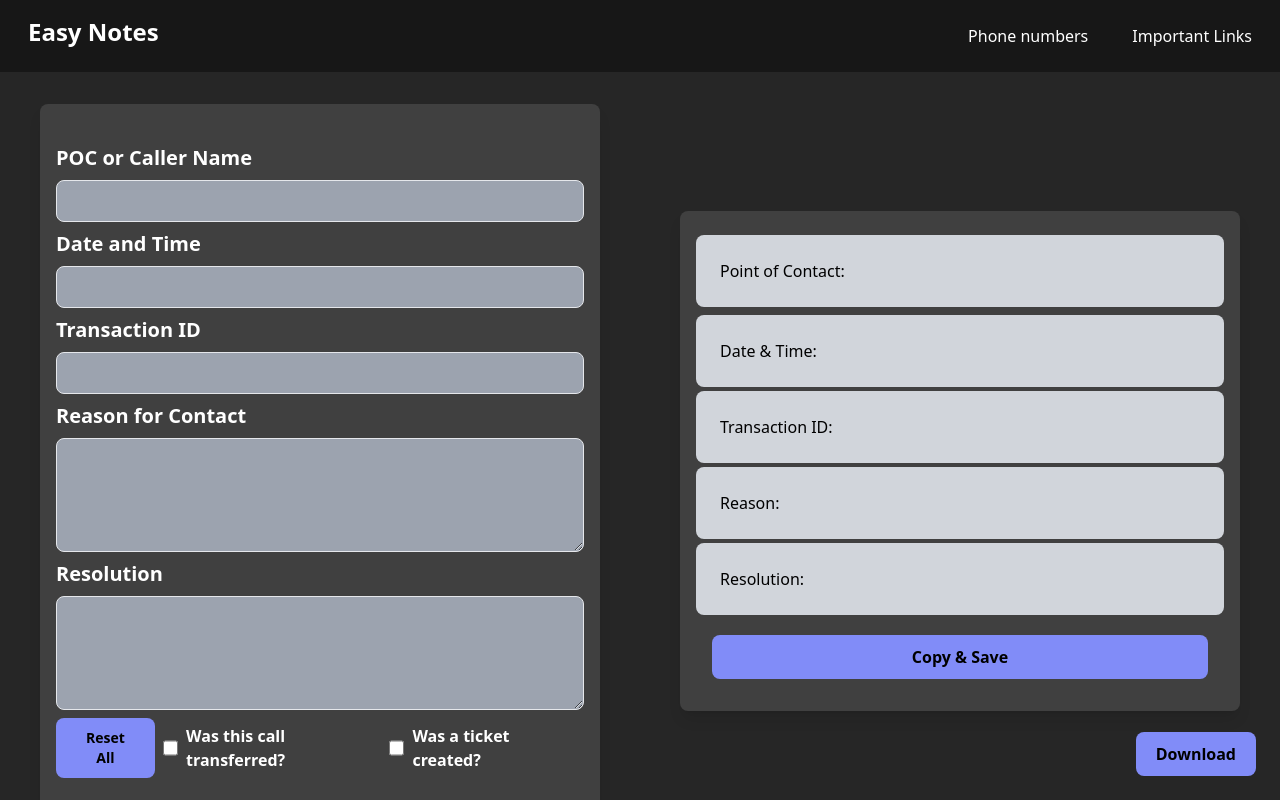
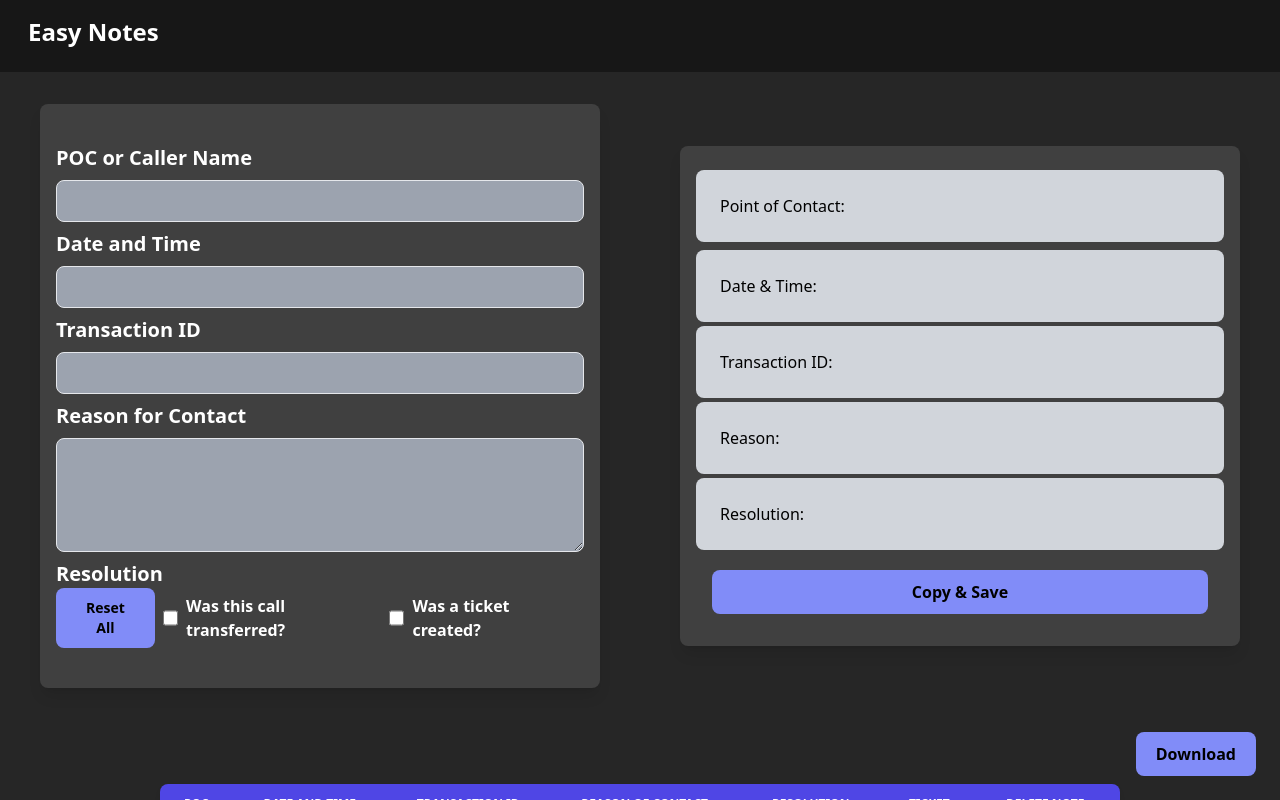
Before and after one commit to moirod64/easy-notes, a React (Create React App) app: page / in a window 1280 px wide. Built offline with nearby package versions, Linux system fonts and the light colour scheme.

Commit message:
Removing json

```diff
--- a/src/NavBar.js
+++ b/src/NavBar.js
@@ -1,4 +1,3 @@
-import data from "./data.json";
 import { useState } from "react";
 import { CopyToClipboard } from "react-copy-to-clipboard";
 
@@ -34,78 +33,7 @@ const NavBar = ({ state, toggle }) => {
           Easy Notes
         </h2>
         {popup}
-        <div className="w-full md:block md:w-auto" id="navbar-dropdown">
-          <ul className="flex font-medium md:p-0 flex-row md:space-x-8 md:mt-0 md:border-0 md:bg-neutral-900">
-            <li className="pr-3 pl-3">
-              <button
-                onClick={dropdownChange}
-                id="phoneNumbers"
-                data-dropdown-toggle="dropdownNavbar"
-                className="flex items-center justify-between text-white w-full rounded md:border-0 hover:text-indigo-400 md:p-0 md:w-auto hover:scale-105"
-              >
-                Phone numbers
-              </button>
-              <div
-                id="dropdownNavbar"
-                className={`z-10 w-fit font-normal bg-indigo-300 divide-y divide-gray-100 rounded-lg shadow absolute ${
-                  dropdown.phoneNumbers ? "" : "hidden"
-                }`}
-              >
-                <ul
-                  className="w-fit p-2 text-sm text-gray-800"
-                  aria-labelledby="dropdownLargeButton"
-                >
-                  {data.phoneNumbersList.map((i, arr) => (
-                    <li className="font-bold w-full" key={arr}>
-                      <CopyToClipboard
-                        id="copied"
-                        key={i}
-                        className="block w-full px-3 py-2 hover:bg-indigo-500 rounded-lg"
-                        text={i}
-                      >
-                        <button onClick={toggle} key={arr + 1}>
-                          {data.phoneNumberNames[arr]}
-                        </button>
-                      </CopyToClipboard>
-                    </li>
-                  ))}
-                </ul>
-              </div>
-            </li>
-            <li className="pr-3">
-              <button
-                onClick={dropdownChange}
-                id="importantLinks"
-                data-dropdown-toggle="dropdownNavbar"
-                className="flex items-center justify-between text-white w-full rounded md:border-0 hover:text-indigo-400 md:w-auto hover:scale-105"
-              >
-                Important Links
-              </button>
-              <div
-                id="dropdownNavbar"
-                className={`z-10 w-fit font-normal bg-indigo-300 divide-y divide-gray-100 rounded-lg shadow absolute ${
-                  dropdown.importantLinks ? "" : "hidden"
-                }`}
-              >
-                <ul
-                  className="w-fit p-2 text-sm text-gray-800"
-                  aria-labelledby="dropdownLargeButton"
-                >
-                  {data.importantLinks.map((i, arr) => (
-                    <li key={arr} className="font-bold w-full">
-                      <a
-                        className="block w-full px-3 py-2 hover:bg-indigo-500 rounded-lg"
-                        href={i}
-                      >
-                        {data.importantLinksNames[arr]}
-                      </a>
-                    </li>
-                  ))}
-                </ul>
-              </div>
-            </li>
-          </ul>
-        </div>
+        <div className="w-full md:block md:w-auto" id="navbar-dropdown"></div>
       </div>
     </nav>
   );
--- a/src/data.json
+++ /dev/null
@@ -1,40 +0,0 @@
-{
-  "phoneNumbersList": [
-    "8443397494",
-    "8449984798",
-    "2008109",
-    "8449984798",
-    "8884798729",
-    "2008101",
-    "2009965",
-    "2003075",
-    "4234276001",
-    "8446546169"
-  ],
-  "phoneNumberNames": [
-    "Cancellations",
-    "Client Care",
-    "Marketing Support",
-    "Web Mods",
-    "Thryv Pay",
-    "URL Management",
-    "Social Support",
-    "GMB Expert",
-    "Bristol Team",
-    "Vivial Support"
-  ],
-  "importantLinks": [
-    "https://payroll123.net/pro/portal/VIVDO/",
-    "https://dexmedia.okta.com/app/UserHome",
-    "https://command.thryv.com/",
-    "https://emp.thryv.com/app",
-    "https://learn.thryv.com/hc/en-us"
-  ],
-  "importantLinksNames": [
-    "Payroll Dashboard",
-    "OKTA | LIVE",
-    "Command Center",
-    "Business Center",
-    "Learn | Thryv"
-  ]
-}
--- a/src/formActions/formItem.js
+++ b/src/formActions/formItem.js
@@ -1,5 +1,3 @@
-import data from "../data.json";
-
 const FormItem = ({ value, handleChange, reset, state, toggle }) => {
   // Reset Values from State and Turns off Checkboxes
   const handleReset = (e) => {
@@ -63,29 +61,7 @@ const FormItem = ({ value, handleChange, reset, state, toggle }) => {
           <label className="text-xl text-white font-bold" htmlFor="resolution">
             {state.transferred ? "Department" : "Resolution"}
           </label>
-          {/* CONDITIONAL TO SHOW IF IT'S BEING TRANSFERRED */}
-          {state.transferred ? (
-            <select
-              id="department"
-              name="department"
-              className="block text-base w-full p-2 my-2 text-black border rounded-lg sm:text-md bg-gray-400 mb-20"
-            >
-              {/* MAPPING SELEC BOX */}
-              {data.phoneNumberNames.map((i, arr) => (
-                <option key={arr} value={i}>
-                  {i}
-                </option>
-              ))}
-            </select>
-          ) : (
-            <textarea
-              value={state.transferred ? "" : value.resolution}
-              className="block text-base w-full p-2 my-2 text-black border rounded-lg sm:text-md bg-gray-400"
-              id={state.transferred ? "callReason" : "resolution"}
-              rows="4"
-              cols="50"
-            ></textarea>
-          )}
+
           {/* CONDITIONAL IF A TICKET WAS CREATED FOR THE CONTACT */}
           {state.ticket ? (
             <>
```
